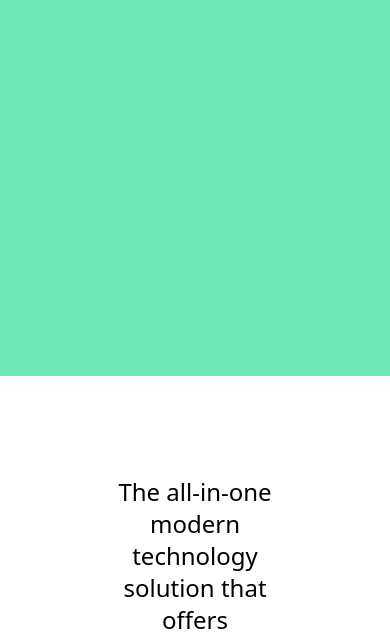
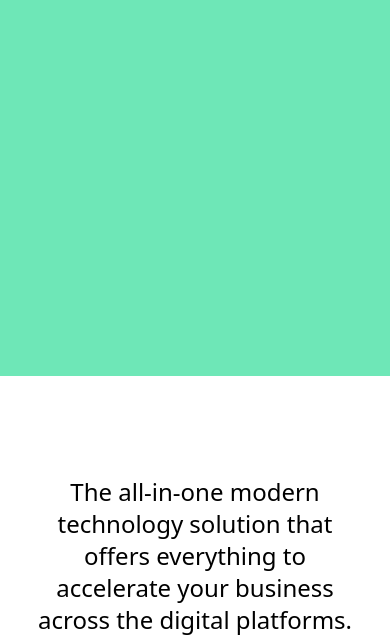
Before and after one commit to MurtazaKp/Jamstack-Animation, a plain HTML site: page Animation/webSection/webSection.html in a window 390 px wide. Shown: the part 468-1105 px from the top of the page. Drawn offline with nearby package versions, Linux system fonts and the light colour scheme.

Commit message:
made things responsive

```diff
--- a/Animation/webSection/webSection.html
+++ b/Animation/webSection/webSection.html
@@ -23,13 +23,13 @@
 
             <!-- Add a container div to center and limit the width of the content -->
             <div class=" mx-auto py-20">
-                <p class="text-2xl text-center w-5/12 mx-auto py-5">The all-in-one modern technology solution that offers everything to accelerate your business across the digital platforms.</p>
+                <p class="text-2xl text-center w-10/12 lg:w-5/12 mx-auto py-5">The all-in-one modern technology solution that offers everything to accelerate your business across the digital platforms.</p>
                 <div class=" flex justify-between items-center flex-col h-80">
                     <!-- Add a class name to the line div and remove the content to use it as a visual element only -->
                     <div class="line border-3 w-1 border-green  bg-black"></div>
                     <div class="w-5 h-5 rounded-full bg-black dot opacity-0  "></div>
                 </div>
-                <h2 class="text-4xl text-center w-3/12 mx-auto opacity-1 ">Your one stop solution
+                <h2 class="text-4xl text-center lg:w-3/12 mx-auto opacity-1 ">Your one stop solution
                     in web reality.</h2>
             </div>
         </div>
@@ -49,18 +49,18 @@ document.addEventListener("DOMContentLoaded", function() {
 
   const tl = gsap.timeline({
     onComplete: () => {
-      gsap.to(".line", { duration: 1, });
+      gsap.to(".line", { duration: 5, });
     }
   });
 
   tl.fromTo(
     ".line",
     { opacity: 0, height: 0 },
-    { opacity: 1, height: "100%", backgroundColor: "black", duration: 1 }
+    { opacity: 1, height: "100%", backgroundColor: "black", duration: 6 }
   )
     .to(".dot", { duration: 1, opacity:1  })
 
-    .from("h2", { y:100, duration:1 ,opacity:0} );
+    .from("h2", { y:100, duration:5 ,opacity:0} );
 
 
   ScrollTrigger.create({
```
Also changed, not shown: Animation/textBanner/textBanner.html (+3 -3 lines).
